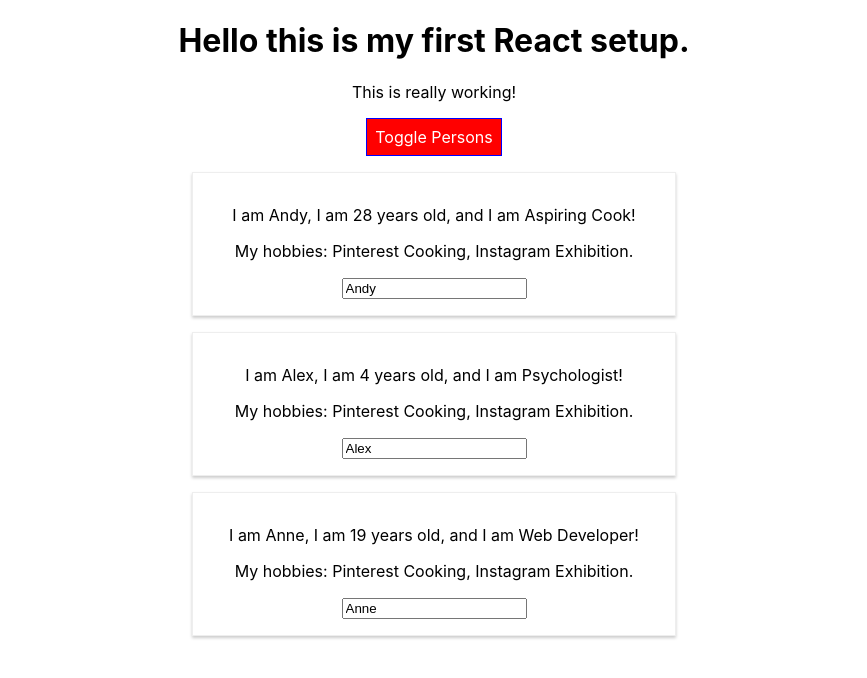
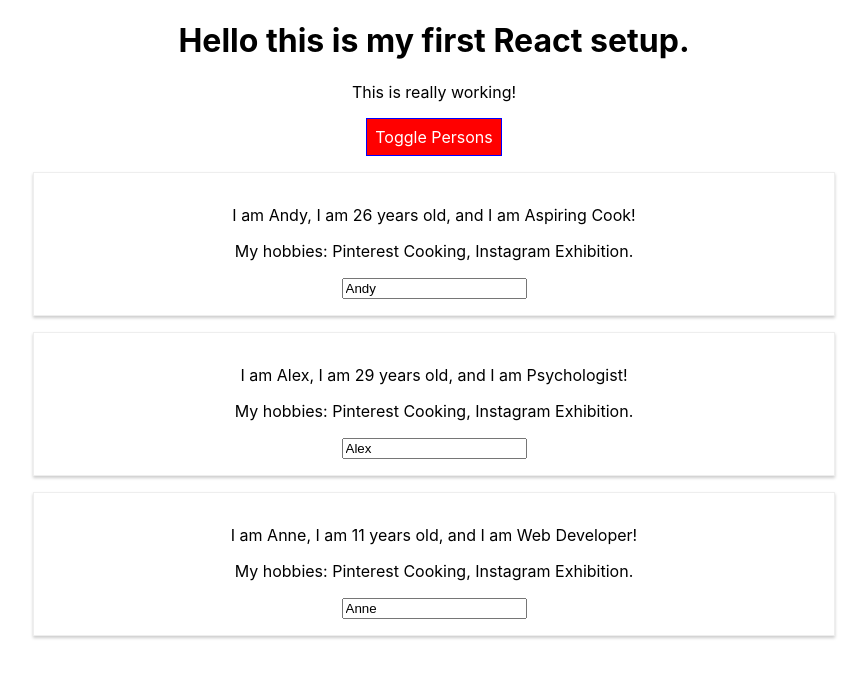
Before and after one commit to Elijbet/ReactTheCompleteGuideWithMax, a React (Create React App) app: page / in a window 1280 px wide. Both pictures are taken after a click on the button "Toggle Persons". Shown: the top 678 px of the page, without its empty margins (206-1073 px from the left). Built offline with nearby package versions, Linux system fonts and the light colour scheme.

Commit message:
removed radium to enable css modules

```diff
--- a/src/App.js
+++ b/src/App.js
@@ -53,10 +53,7 @@
   		border: '1px solid blue',
   		padding: '8px',
   		cursor: 'pointer',
-  		':hover': {
-  			backgroundColor: 'lightgreen',
-  			color: 'black'
-  		}
+
   	};
   	let persons = null;
   	if(this.state.showPersons){
@@ -77,10 +74,7 @@
       );
 
 	  	style.backgroundColor = 'red';
-	  	style[':hover'] =  {
-  			backgroundColor: 'salmon',
-  			color: 'black'
-  		}
+
   	}
 
   	const classes = [];
@@ -108,4 +102,4 @@
   }
 }
 
-export default Radium(App);
+export default App;
--- a/src/Person/Person.js
+++ b/src/Person/Person.js
@@ -1,15 +1,10 @@
 import React from 'react';
-import Radium from 'radium';
 import './Person.css'
 
 const person = (props) => {
-	const style = {
-		'@media (min-width: 500px)': {
-				width: '450px'
-		}
-	}
+
 	return (
-		<div className="Person" style={style}>
+		<div className="Person">
 			<p onClick={props.click}>I am { props.name }, I am {Math.floor(Math.random() * 30)} years old, and I am { props.profession }! </p>
 			<p>{ props.children }</p>
 			<input type="text" onChange={props.changed} value={props.name}/>
@@ -17,4 +12,4 @@
 		)
 	}
 
-export default Radium(person);
+export default person;
```
Also changed, not shown: 1 other file (tests, documents, lock files or other folders).
